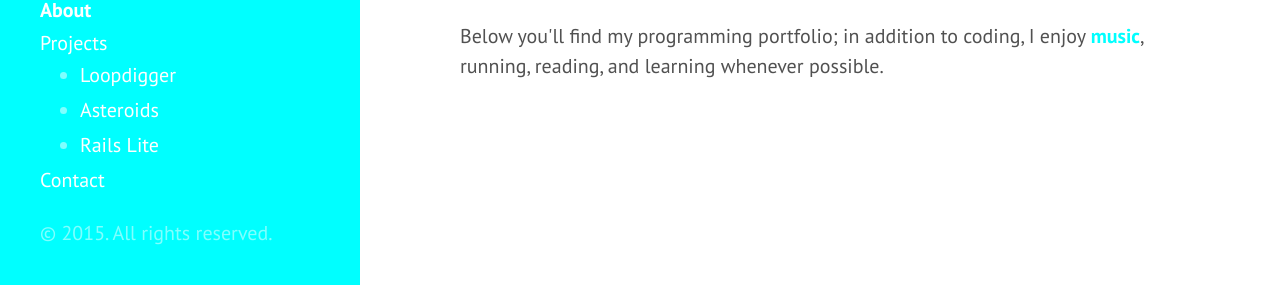
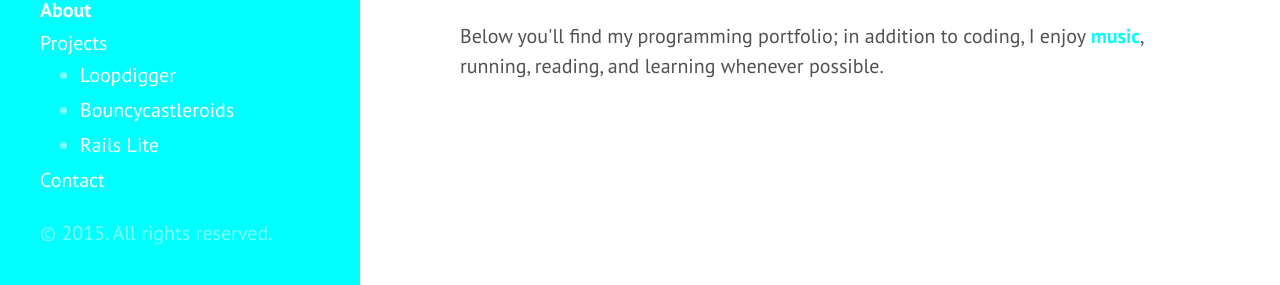
Before and after one commit to pclalv/pclalv.github.io, a Jekyll site: the page built from index.html, in a window 1280 px wide. Shown: the part 612-897 px from the top of the page. Built offline with Jekyll 4.4.1, drawn with Linux system fonts in a browser that asks for light colours; nearby versions of some CDN libraries; some web fonts are replaced; Markdown is read by kramdown in place of the engine named in the settings; the list of posts is cut into pages by our own code; some of the changed text lies outside the part shown.

Commit message:
fix spelling of bouncycastleroids

```diff
--- a/_includes/sidebar.html
+++ b/_includes/sidebar.html
@@ -16,7 +16,7 @@
           <a class="sidebar-nav-item" href="#loopdigger">Loopdigger</a>
         </li>
         <li>
-          <a class="sidebar-nav-item" href="#asteroids">Asteroids</a>
+          <a class="sidebar-nav-item" href="#bouncycastleroids">Bouncycastleroids</a>
         </li>
         <li>
           <a class="sidebar-nav-item" href="#rails-lite">Rails Lite</a>
--- a/index.html
+++ b/index.html
@@ -13,7 +13,7 @@ title: Paul Alvarez
 <script>
   $(document).ready(function() {
     $('#fullpage').fullpage({
-        anchors: ['about', 'loopdigger', 'asteroids', 'rails-lite', 'contact'],
+        anchors: ['about', 'loopdigger', 'bouncycastleroids', 'rails-lite', 'contact'],
         sidebarColors: ['#00FFFF', '#00FFA0', '#00FF41', '#00FEE2', '#00FE83'],
         fixedElements: '.sidebar'});
     if (screen.width <= 770) {
@@ -77,15 +77,15 @@ title: Paul Alvarez
       </section>
     </article>
 
-    <article class="section" data-anchor="asteroids">
+    <article class="section" data-anchor="bouncycastleroids">
       <section>
-        <img src="public/images/asteroids.png" alt="asteroids-screenshot" />
+        <img src="public/images/bouncycastleroids.png" alt="bouncycastleroids-screenshot" />
       </section>
 
       <section class="project-header group">
-        <h2>Bounceycastleroids</h2>
+        <h2>Bouncycastleroids</h2>
         <h3 class="links">
-          (<a href="/asteroids">live</a> || <a href="https://github.com/pclalv/asteroids">GitHub</a>)
+          (<a href="/bouncycastleroids.html">live</a> || <a href="https://github.com/pclalv/bouncycastleroids">GitHub</a>)
         </h3>
       </section>
 
```
Also changed, not shown: public/images/bouncycastleroids.png (renamed from public/images/asteroids.png).
